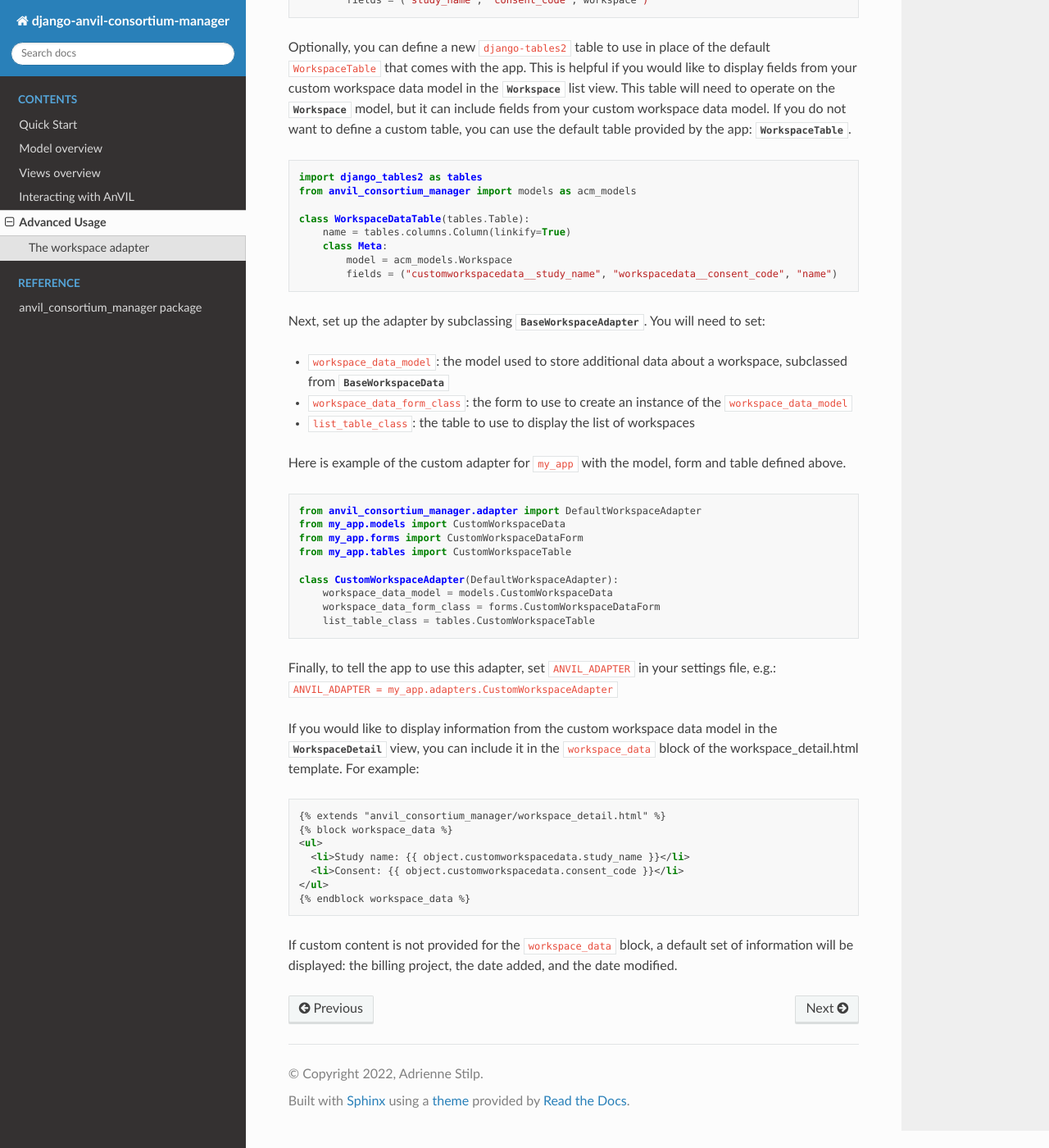
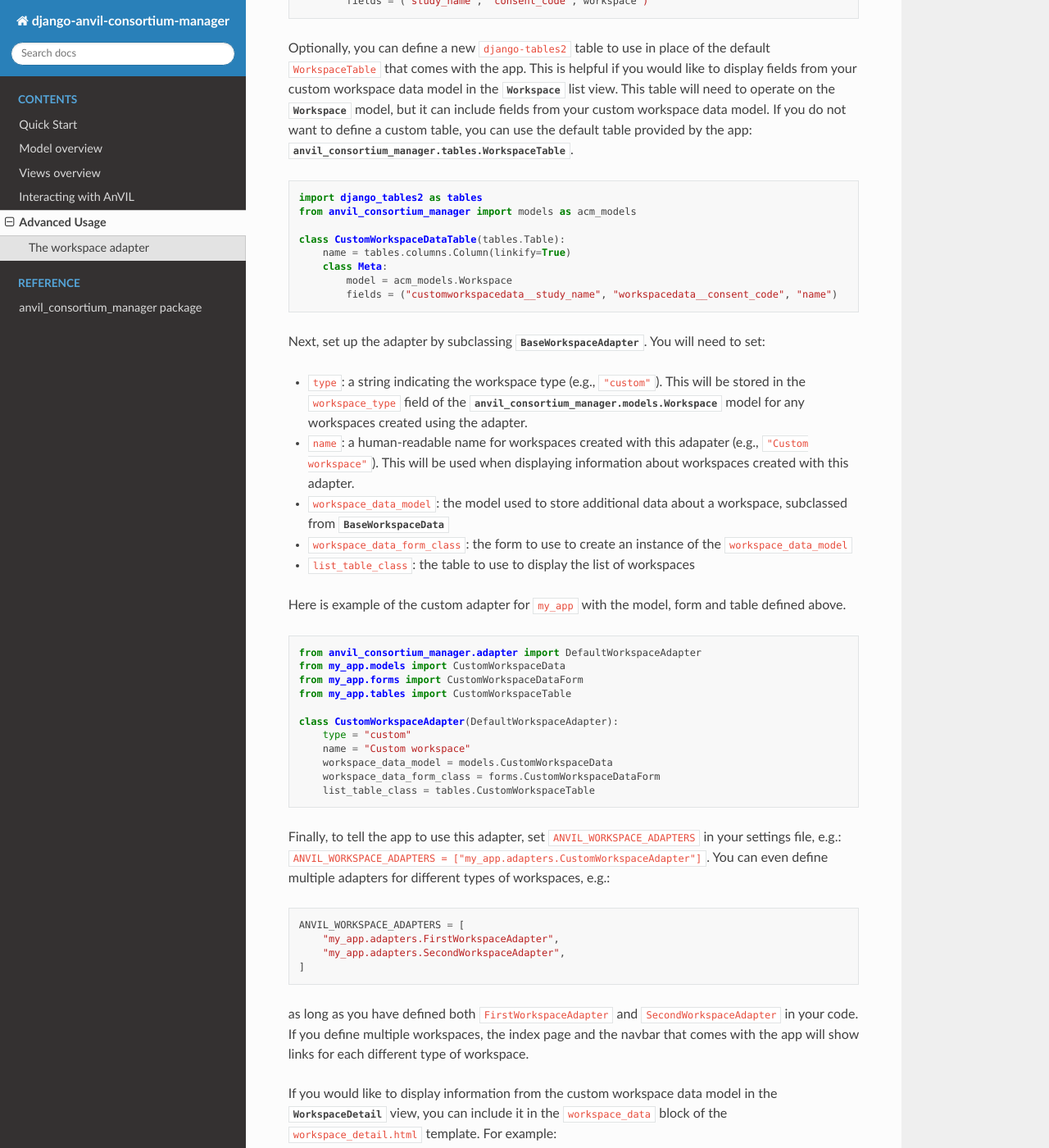
Before and after one commit to UW-GAC/django-anvil-consortium-manager, a Sphinx documentation site: the page built from docs/advanced.rst, in a window 1280 px wide and 1400 px high, scrolled down 756 px. Shown: the whole window at 82% size. Built offline with Sphinx 7.4.7 and the Read the Docs theme 2.0.0, drawn with Linux system fonts in a browser that asks for light colours; some of the changed text lies outside the part shown.

Commit message:
Update documentation for branch changes

```diff
--- a/docs/advanced.rst
+++ b/docs/advanced.rst
@@ -21,14 +23,14 @@ It must inherit from :class:`~anvil_consortium_manager.models.BaseWorkspaceData`
         study_name = models.CharField(max_length=255)
         consent_code = models.CharField(max_length=16)
 
-You must also define a form containing the additional fields. You must include the ``workspace`` field, but it will be hidden in the views to create or import a workspace.
+You must also define a form containing the additional fields. You must include the ``workspace`` field, which will automatically be linked to the new :class:`~anvil_consortium_manager.models.Workspace` when creating or importing a workspace.
 
 .. code-block:: python
 
     from django.forms import ModelForm
     from models import CustomWorkspaceData
 
-    class WorkspaceDataForm(ModelForm):
+    class CustomWorkspaceDataForm(ModelForm):
         class Meta:
             model = CustomWorkspaceData
             fields = ("study_name", "consent_code", workspace")
@@ -37,14 +39,14 @@ You must also define a form containing the additional fields. You must include t
 Optionally, you can define a new ``django-tables2`` table to use in place of the default ``WorkspaceTable`` that comes with the app.
 This is helpful if you would like to display fields from your custom workspace data model in the :class:`~anvil_consortium_manager.models.Workspace` list view.
 This table will need to operate on the :class:`~anvil_consortium_manager.models.Workspace` model, but it can include fields from your custom workspace data model.
-If you do not want to define a custom table, you can use the default table provided by the app: :class:`~anvil_consortium_manager.tables.WorkspaceTable`.
+If you do not want to define a custom table, you can use the default table provided by the app: :class:`anvil_consortium_manager.tables.WorkspaceTable`.
 
 .. code-block:: python
 
     import django_tables2 as tables
     from anvil_consortium_manager import models as acm_models
 
-    class WorkspaceDataTable(tables.Table):
+    class CustomWorkspaceDataTable(tables.Table):
         name = tables.columns.Column(linkify=True)
         class Meta:
             model = acm_models.Workspace
@@ -53,6 +55,8 @@ If you do not want to define a custom table, you can use the default table provi
 
 Next, set up the adapter by subclassing :class:`~anvil_consortium_manager.adapter.BaseWorkspaceAdapter`. You will need to set:
 
+* ``type``: a string indicating the workspace type (e.g., ``"custom"``). This will be stored in the ``workspace_type`` field of the :class:`anvil_consortium_manager.models.Workspace` model for any workspaces created using the adapter.
+* ``name``: a human-readable name for workspaces created with this adapater (e.g., ``"Custom workspace"``). This will be used when displaying information about workspaces created with this adapter.
 * ``workspace_data_model``: the model used to store additional data about a workspace, subclassed from :class:`~anvil_consortium_manager.models.BaseWorkspaceData`
 * ``workspace_data_form_class``: the form to use to create an instance of the ``workspace_data_model``
 * ``list_table_class``: the table to use to display the list of workspaces
@@ -67,13 +71,25 @@ Here is example of the custom adapter for ``my_app`` with the model, form and ta
     from my_app.tables import CustomWorkspaceTable
 
     class CustomWorkspaceAdapter(DefaultWorkspaceAdapter):
+        type = "custom"
+        name = "Custom workspace"
         workspace_data_model = models.CustomWorkspaceData
         workspace_data_form_class = forms.CustomWorkspaceDataForm
         list_table_class = tables.CustomWorkspaceTable
 
-Finally, to tell the app to use this adapter, set ``ANVIL_ADAPTER`` in your settings file, e.g.: ``ANVIL_ADAPTER = my_app.adapters.CustomWorkspaceAdapter``
+Finally, to tell the app to use this adapter, set ``ANVIL_WORKSPACE_ADAPTERS`` in your settings file, e.g.: ``ANVIL_WORKSPACE_ADAPTERS = ["my_app.adapters.CustomWorkspaceAdapter"]``. You can even define multiple adapters for different types of workspaces, e.g.:
 
-If you would like to display information from the custom workspace data model in the :class:`~anvil_consortium_manager.views.WorkspaceDetail` view, you can include it in the ``workspace_data`` block of the workspace_detail.html template. For example:
+.. code-block:: python
+
+    ANVIL_WORKSPACE_ADAPTERS = [
+        "my_app.adapters.FirstWorkspaceAdapter",
+        "my_app.adapters.SecondWorkspaceAdapter",
+    ]
+
+as long as you have defined both ``FirstWorkspaceAdapter`` and ``SecondWorkspaceAdapter`` in your code.
+If you define multiple workspaces, the index page and the navbar that comes with the app will show links for each different type of workspace.
+
+If you would like to display information from the custom workspace data model in the :class:`~anvil_consortium_manager.views.WorkspaceDetail` view, you can include it in the ``workspace_data`` block of the ``workspace_detail.html`` template. For example:
 
 .. code-block:: html
 
--- a/docs/conf.py
+++ b/docs/conf.py
@@ -40,6 +40,7 @@ extensions = [
     "sphinx.ext.autodoc",
     "sphinx.ext.napoleon",
     "sphinx_rtd_theme",
+    "sphinx.ext.autosectionlabel",
 ]
 
 # Add any paths that contain templates here, relative to this directory.
```
Also changed, not shown: other parts of docs/advanced.rst (+2 -0 lines), docs/quickstart.rst (+21 -11 lines), 1 other file.
